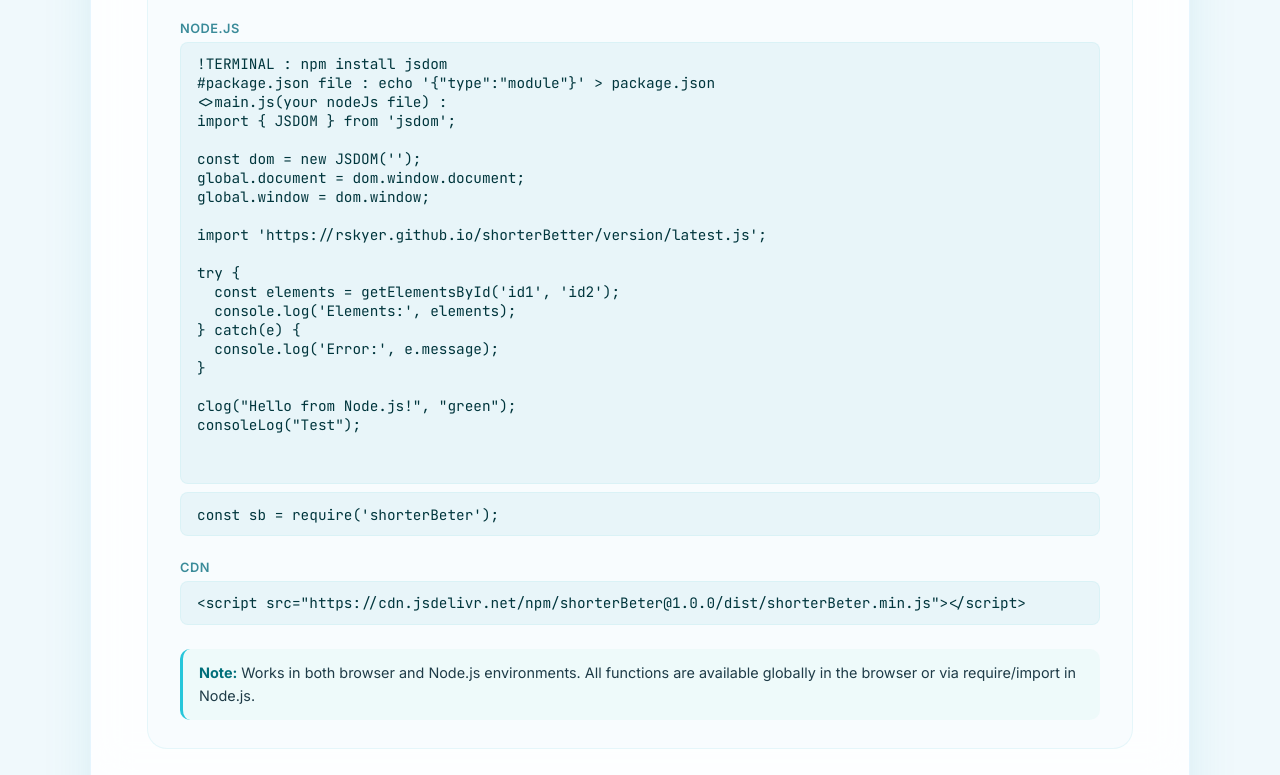
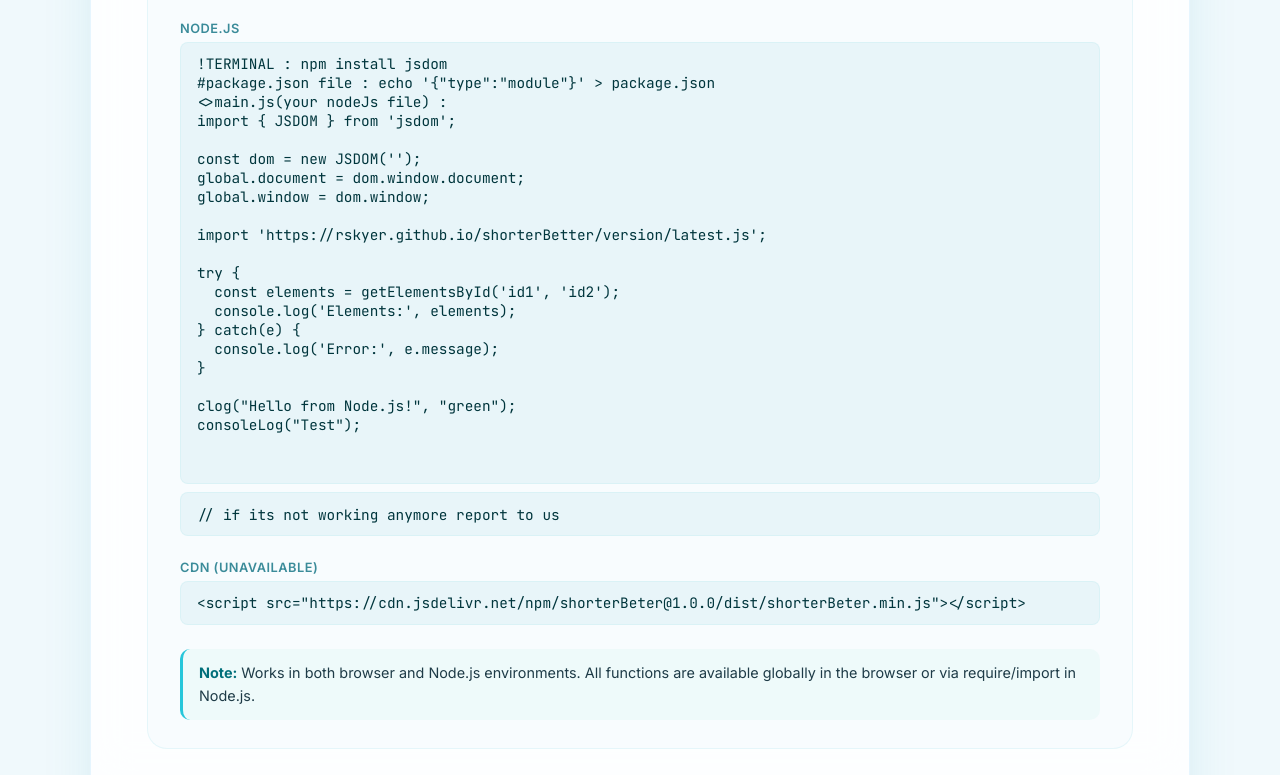
Before and after one commit to rskyer/shorterBetter, a plain HTML site: page docs/how-to-use.html in a window 1280 px wide. Shown: the part 379-1154 px from the top of the page. Drawn offline with Linux system fonts and the light colour scheme.

Commit message:
Update how-to-use.html

```diff
--- a/docs/how-to-use.html
+++ b/docs/how-to-use.html
@@ -592,12 +592,12 @@ clog("Hello from Node.js!", "green");
 consoleLog("Test");
 
       </pre>
-        <pre style="margin-top: 0.5rem;">const sb = require('shorterBeter');</pre>
+        <pre style="margin-top: 0.5rem;">// if its not working anymore report to us</pre>
       </div>
     </div>
 
     <div class="install-method">
-      <div class="install-label">CDN</div>
+      <div class="install-label">CDN (Unavailable)</div>
       <div class="install-code">
         <pre>&lt;script src="https://cdn.jsdelivr.net/npm/shorterBeter@1.0.0/dist/shorterBeter.min.js"&gt;&lt;/script&gt;</pre>
       </div>
```
